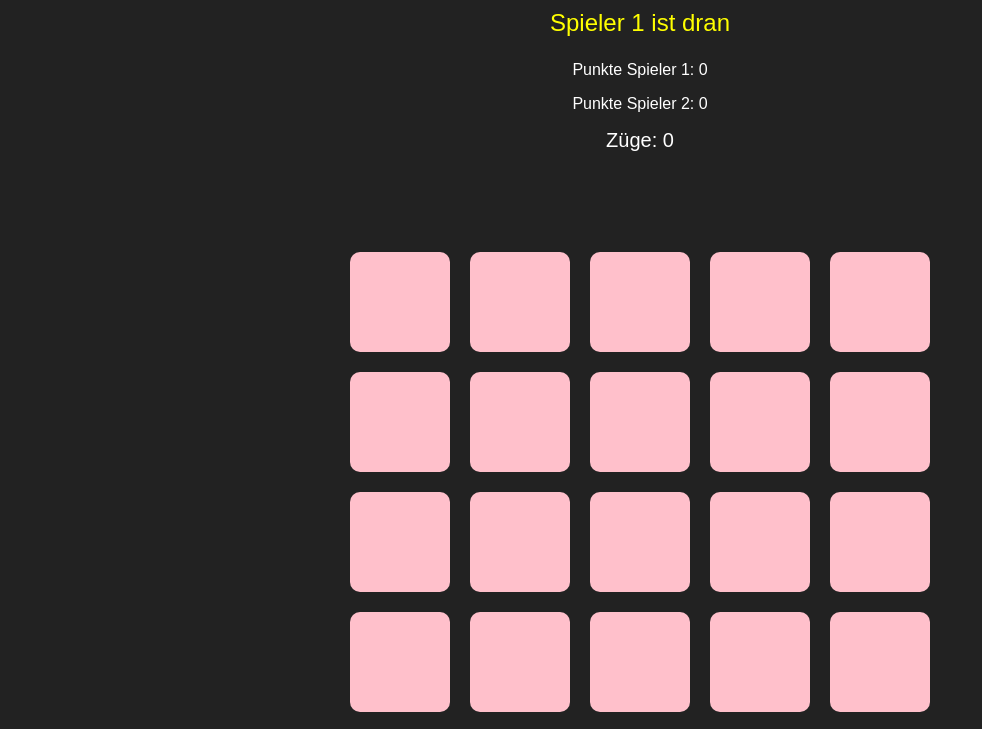
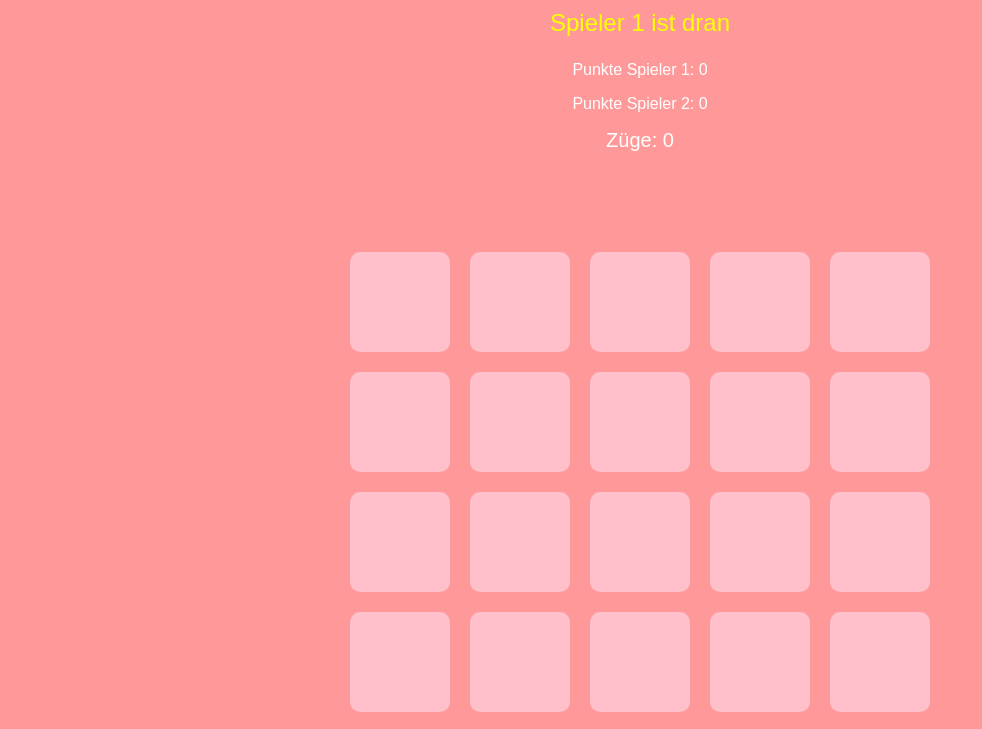
Before and after one commit to linber93622/memory, a plain HTML site: page index.html in a window 1280 px wide. Shown: the part 73-802 px from the top of the page, without its empty margins (0-982 px from the left). Drawn offline with Linux system fonts and the light colour scheme.

Commit message:
Update style.css

```diff
--- a/style.css
+++ b/style.css
@@ -1,7 +1,7 @@
 body {
     font-family: Arial, sans-serif;
     text-align: center;
-    background: #222;
+    background: #f99;
     color: white;
 }
 
```
